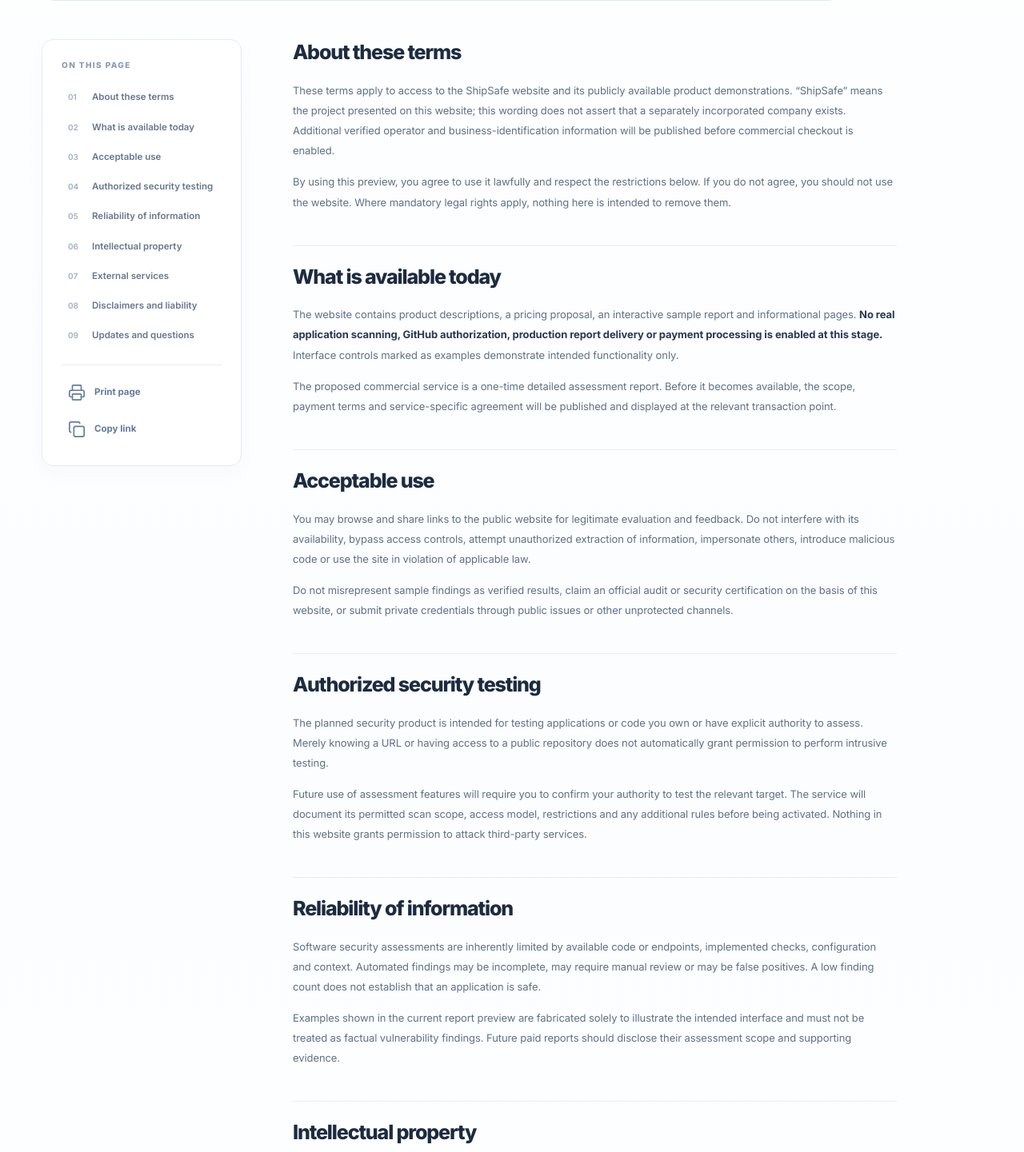
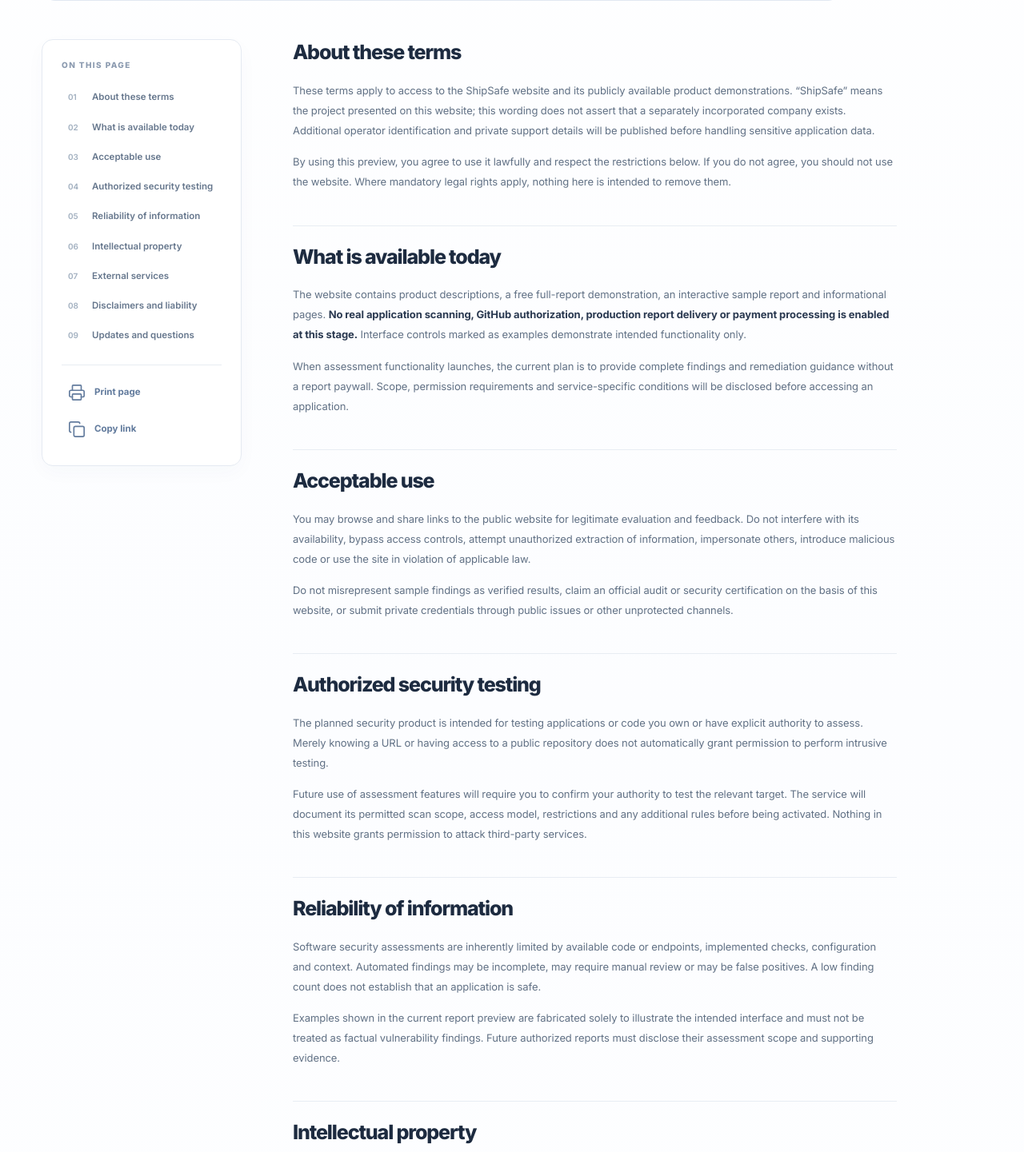
Before and after one commit to helloskyorigin/Safe-sure, a Next.js app: page /terms in a window 1280 px wide. Shown: the part 769-2210 px from the top of the page at 80% size. Built offline with nearby package versions, Linux system fonts and the light colour scheme.

Commit message:
legal: synchronize terms with full free reports and fictional example

```diff
--- a/app/terms/page.tsx
+++ b/app/terms/page.tsx
@@ -27,20 +27,20 @@ export default function TermsPage() {
       lead="A straightforward explanation of what ShipSafe offers today, how the preview may be used and what to expect before the service goes live."
       sections={sections}
       summary={[
-        "The current site is a public preview and does not provide live vulnerability scanning or paid reports.",
+        "The current website offers a sample full report; real vulnerability scanning and authenticated live reports are not enabled.",
         "Example assessments are illustrative, not results from your website or source code.",
         "Only applications you own or are expressly authorized to test may be assessed when scanning becomes available.",
       ]}
     >
       <section id="agreement" className="legal-section">
         <h2>About these terms</h2>
-        <p>These terms apply to access to the ShipSafe website and its publicly available product demonstrations. “ShipSafe” means the project presented on this website; this wording does not assert that a separately incorporated company exists. Additional verified operator and business-identification information will be published before commercial checkout is enabled.</p>
+        <p>These terms apply to access to the ShipSafe website and its publicly available product demonstrations. “ShipSafe” means the project presented on this website; this wording does not assert that a separately incorporated company exists. Additional operator identification and private support details will be published before handling sensitive application data.</p>
         <p>By using this preview, you agree to use it lawfully and respect the restrictions below. If you do not agree, you should not use the website. Where mandatory legal rights apply, nothing here is intended to remove them.</p>
       </section>
       <section id="availability" className="legal-section">
         <h2>What is available today</h2>
-        <p>The website contains product descriptions, a pricing proposal, an interactive sample report and informational pages. <strong>No real application scanning, GitHub authorization, production report delivery or payment processing is enabled at this stage.</strong> Interface controls marked as examples demonstrate intended functionality only.</p>
-        <p>The proposed commercial service is a one-time detailed assessment report. Before it becomes available, the scope, payment terms and service-specific agreement will be published and displayed at the relevant transaction point.</p>
+        <p>The website contains product descriptions, a free full-report demonstration, an interactive sample report and informational pages. <strong>No real application scanning, GitHub authorization, production report delivery or payment processing is enabled at this stage.</strong> Interface controls marked as examples demonstrate intended functionality only.</p>
+        <p>When assessment functionality launches, the current plan is to provide complete findings and remediation guidance without a report paywall. Scope, permission requirements and service-specific conditions will be disclosed before accessing an application.</p>
       </section>
       <section id="acceptable-use" className="legal-section">
         <h2>Acceptable use</h2>
@@ -55,7 +55,7 @@ export default function TermsPage() {
       <section id="results" className="legal-section">
         <h2>Reliability of information</h2>
         <p>Software security assessments are inherently limited by available code or endpoints, implemented checks, configuration and context. Automated findings may be incomplete, may require manual review or may be false positives. A low finding count does not establish that an application is safe.</p>
-        <p>Examples shown in the current report preview are fabricated solely to illustrate the intended interface and must not be treated as factual vulnerability findings. Future paid reports should disclose their assessment scope and supporting evidence.</p>
+        <p>Examples shown in the current report preview are fabricated solely to illustrate the intended interface and must not be treated as factual vulnerability findings. Future authorized reports must disclose their assessment scope and supporting evidence.</p>
       </section>
       <section id="ownership" className="legal-section">
         <h2>Intellectual property</h2>
@@ -73,9 +73,9 @@ export default function TermsPage() {
       </section>
       <section id="revisions" className="legal-section">
         <h2>Updates and questions</h2>
-        <p>We may update these website terms as the preview evolves. Any active paid service must provide the applicable commercial terms before a purchase takes place, including operator identity, required legal notices and the available complaint and refund process.</p>
+        <p>We may update these website terms as the preview evolves. If a commercial service is ever offered, its operator identity, support contacts, complete purchase terms and mandatory rights must be disclosed before a transaction.</p>
         <p>For ordinary non-sensitive feedback see <Link href="/contact">Contact</Link>. For information about the present data practices and planned security controls, see <Link href="/privacy">Privacy</Link> and <Link href="/security">Security</Link>.</p>
-        <p className="legal-note"><strong>Important:</strong> These terms govern the currently published preview. They do not pretend that a live paid scanning service, registered corporate identity or private customer-support desk already exists.</p>
+        <p className="legal-note"><strong>Important:</strong> These terms govern the currently published preview. They do not pretend that a live scanning service, registered corporate identity or private customer-support desk already exists.</p>
       </section>
     </LegalPage>
   );
```
